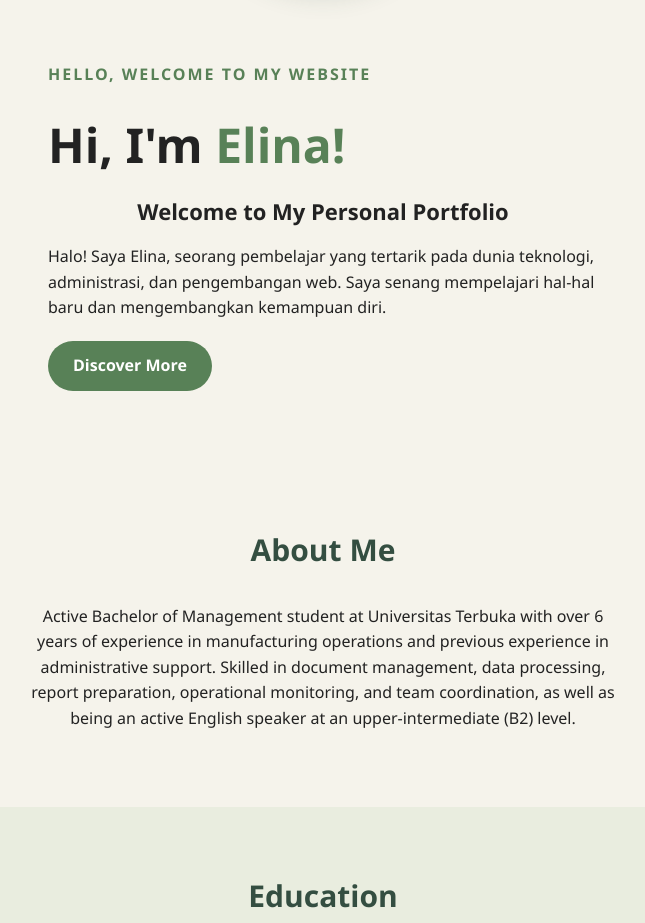
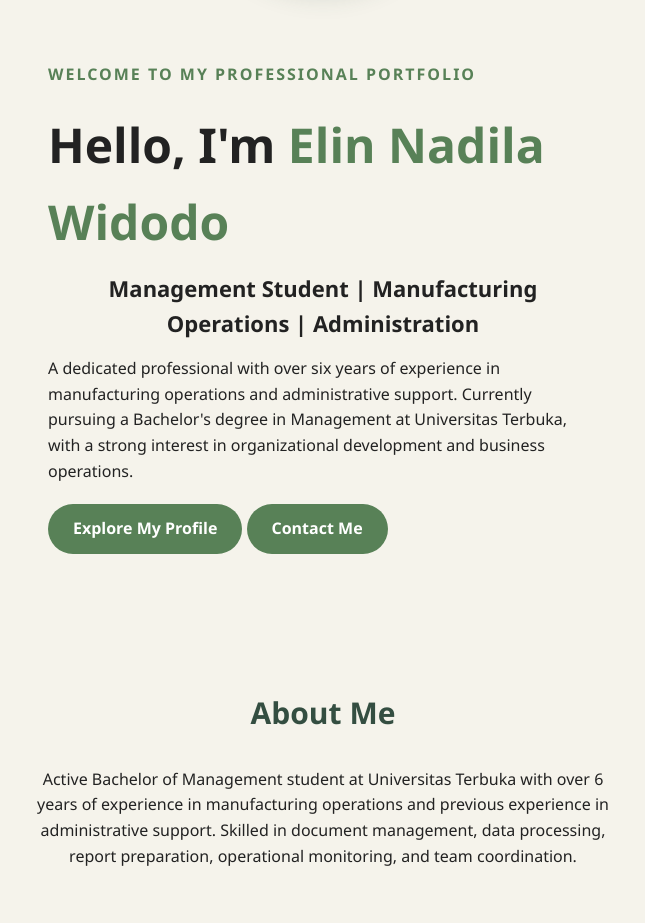
Before and after one commit to elinadila/elina-portofolio, a plain HTML site: page index.html in a window 1280 px wide. Shown: the part 461-1384 px from the top of the page, without its empty margins (317-962 px from the left). Drawn offline with Linux system fonts and the light colour scheme.

Commit message:
Update index.html

```diff
--- a/index.html
+++ b/index.html
@@ -44,22 +44,26 @@
 </div>
 
             <div class="hero-text">
-                <p class="greeting">HELLO, WELCOME TO MY WEBSITE</p>
 
-                <h1>Hi, I'm <span>Elina!</span></h1>
+<p class="greeting">WELCOME TO MY PROFESSIONAL PORTFOLIO</p>
 
-                <h2>Welcome to My Personal Portfolio</h2>
+<h1>Hello, I'm <span>Elin Nadila Widodo</span></h1>
+
+<h2>Management Student | Manufacturing Operations | Administration</h2>
 
 <p>
-                    Halo! Saya Elina, seorang pembelajar yang tertarik
-                    pada dunia teknologi, administrasi, dan pengembangan web.
-                    Saya senang mempelajari hal-hal baru dan mengembangkan
-                    kemampuan diri.
+    A dedicated professional with over six years of experience
+    in manufacturing operations and administrative support.
+    Currently pursuing a Bachelor's degree in Management
+    at Universitas Terbuka, with a strong interest in
+    organizational development and business operations.
 </p>
 
-                <a href="#about" class="button">Discover More</a>
+<div class="hero-buttons">
+    <a href="#about" class="button">Explore My Profile</a>
+    <a href="#contact" class="button button-outline">Contact Me</a>
 </div>
-
+</div>
         </section>
 
         <!-- TENTANG SAYA -->
@@ -69,7 +73,11 @@
     <h2>About Me</h2>
 
     <p>
-        Active Bachelor of Management student at Universitas Terbuka with over 6 years of experience in manufacturing operations and previous experience in administrative support. Skilled in document management, data processing, report preparation, operational monitoring, and team coordination, as well as being an active English speaker at an upper-intermediate (B2) level.
+        Active Bachelor of Management student at Universitas Terbuka
+        with over 6 years of experience in manufacturing operations
+        and previous experience in administrative support.
+        Skilled in document management, data processing,
+        report preparation, operational monitoring, and team coordination.
     </p>
 </section>
 
@@ -240,7 +248,7 @@
         </div>
 
         <div class="skill-card">
-            English – Upper Intermediate - B2 Level
+            English – Upper Intermediate
         </div>
     </div>
 </section>
@@ -257,6 +265,7 @@
             elinadilaw@gmail.com
         </a>
     </p>
+
     <p>
         Linkedin:
         <a href="https://www.linkedin.com/in/elin-nadila-widodo-308590425/"
@@ -266,6 +275,7 @@
     </p>
 </section>
 
+
     <!-- FOOTER -->
     <footer>
         <p>© 2026 Elina Nadila Widodo. All Rights Reserved.</p>
@@ -273,3 +283,6 @@
     <script src="script.js"></script>
 </body>
 </html>
+
+<!-- KONTAK -->
+<section id="contact" class="content-section">
```
Lines whose indentation alone changed are shown as unchanged.
